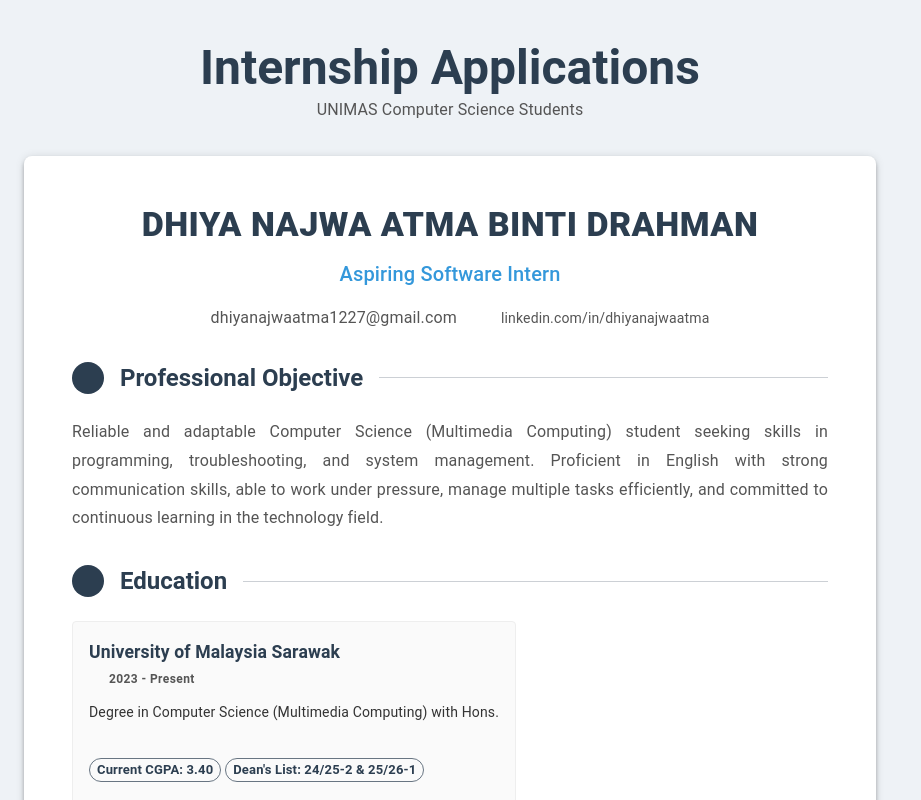
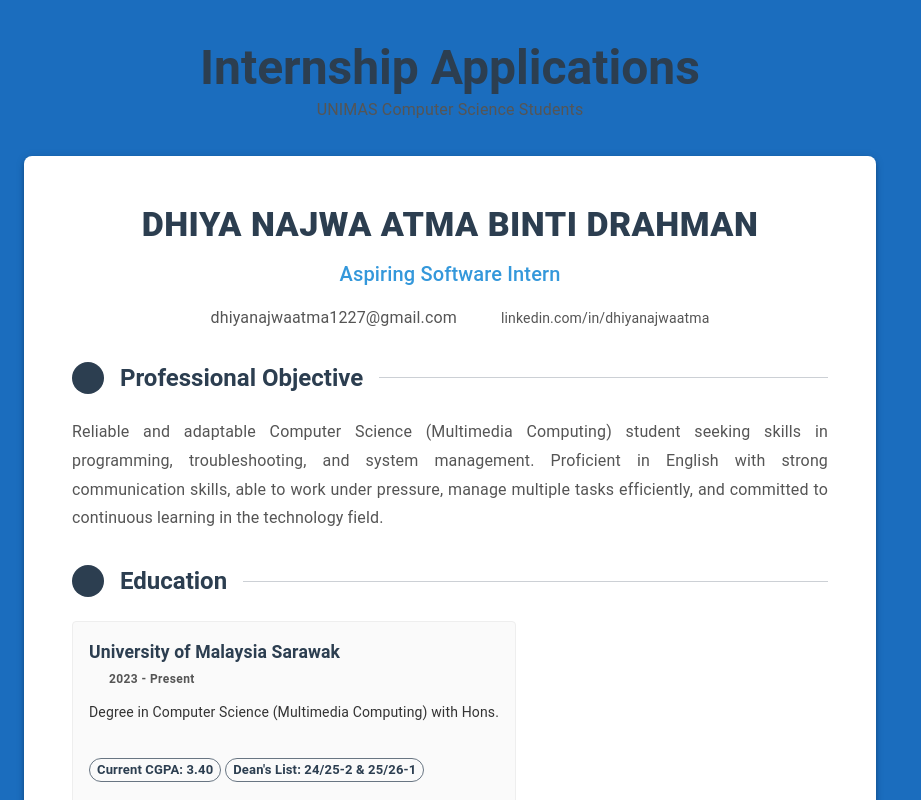
Before and after one commit to dhiyanajwa/my-react-app, a React (Vite) app: page / in a window 1280 px wide. Shown: the top 800 px of the page, without its empty margins (0-921 px from the left). Built offline with nearby package versions, Linux system fonts and the light colour scheme; some icons are missing.

Commit message:
24022026 JasonOng Change the color to blue

```diff
--- a/src/theme.js
+++ b/src/theme.js
@@ -2,7 +2,7 @@ import { createTheme } from '@mui/material';
 
 const theme = createTheme({
   palette: {
-    background: { default: '#eef2f6' },
+    background: { default: '#1b6dbe' },
     primary: { main: '#2c3e50' },
     secondary: { main: '#3498db' },
     text: { primary: '#333333', secondary: '#555555' }
```
